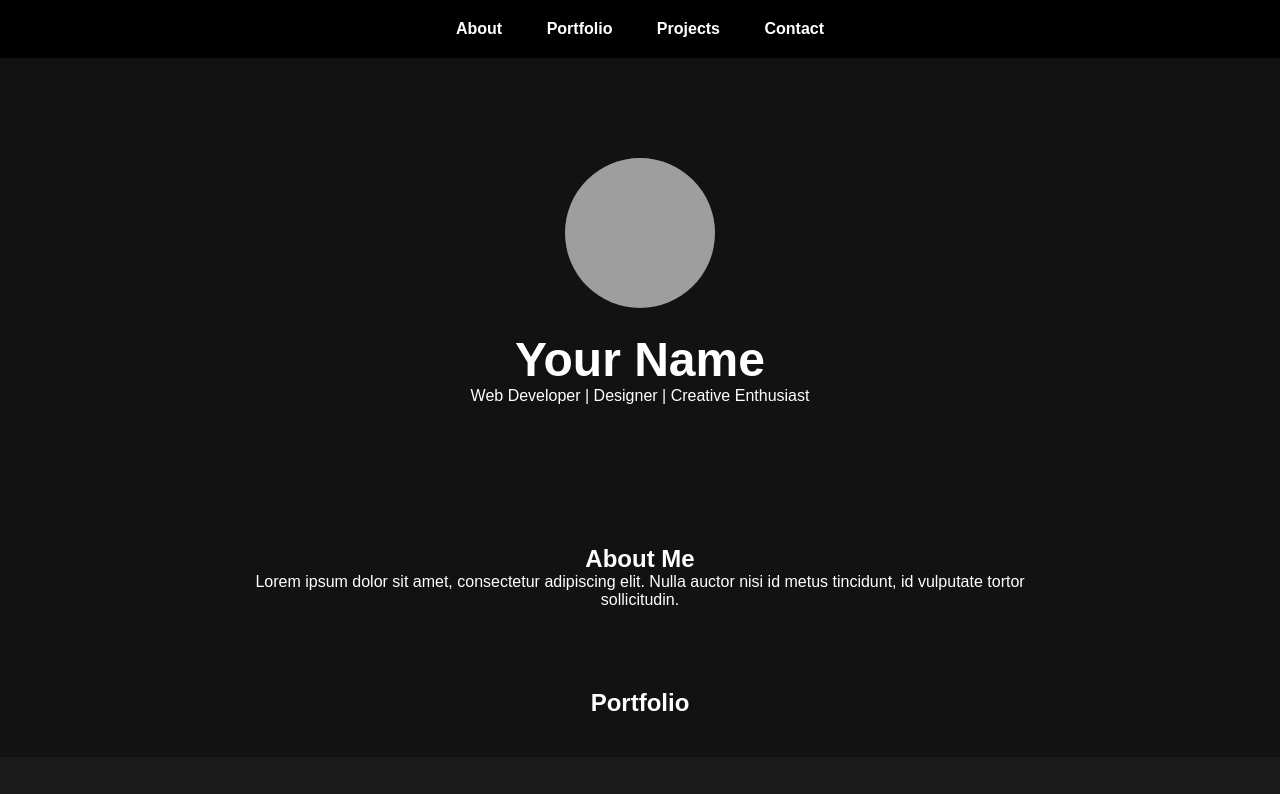
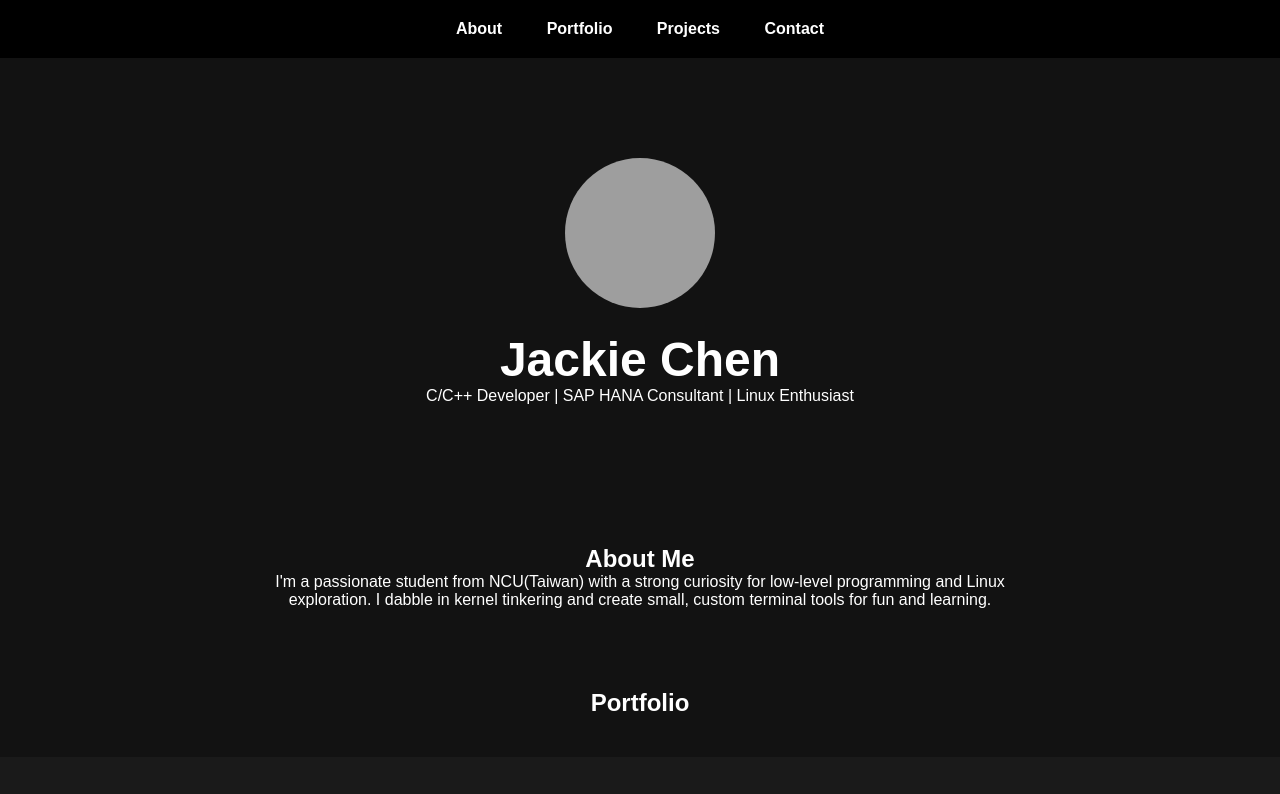
Before and after one commit to jackiesogi/jackiesogi.github.io, a plain HTML site: page index.html in a window 1280 px wide. Shown: the top 794 px of the page. Drawn offline with Linux system fonts and the light colour scheme; grey boxes are pictures that could not be loaded.

Commit message:
update some info

```diff
--- a/index.html
+++ b/index.html
@@ -4,7 +4,7 @@
     <meta charset="UTF-8">
     <meta name="viewport" content="width=device-width, initial-scale=1.0">
     <link rel="stylesheet" href="./style.css">
-    <title>Your Name - Personal Website</title>
+    <title>Oh Jackie - Personal Website</title>
 </head>
 <body>
     <header>
@@ -21,15 +21,15 @@
     <section id="home" class="hero">
         <div class="hero-content">
             <img src="./img/personal.png" alt="Your Name" class="profile-photo">
-            <h1>Your Name</h1>
-            <p>Web Developer | Designer | Creative Enthusiast</p>
+            <h1>Jackie Chen</h1>
+            <p>C/C++ Developer | SAP HANA Consultant | Linux Enthusiast</p>
         </div>
     </section>
 
     <section id="about" class="section">
         <div class="content">
             <h2>About Me</h2>
-            <p>Lorem ipsum dolor sit amet, consectetur adipiscing elit. Nulla auctor nisi id metus tincidunt, id vulputate tortor sollicitudin.</p>
+            <p>I'm a passionate student from NCU(Taiwan) with a strong curiosity for low-level programming and Linux exploration. I dabble in kernel tinkering and create small, custom terminal tools for fun and learning.</p>
         </div>
     </section>
 
```
